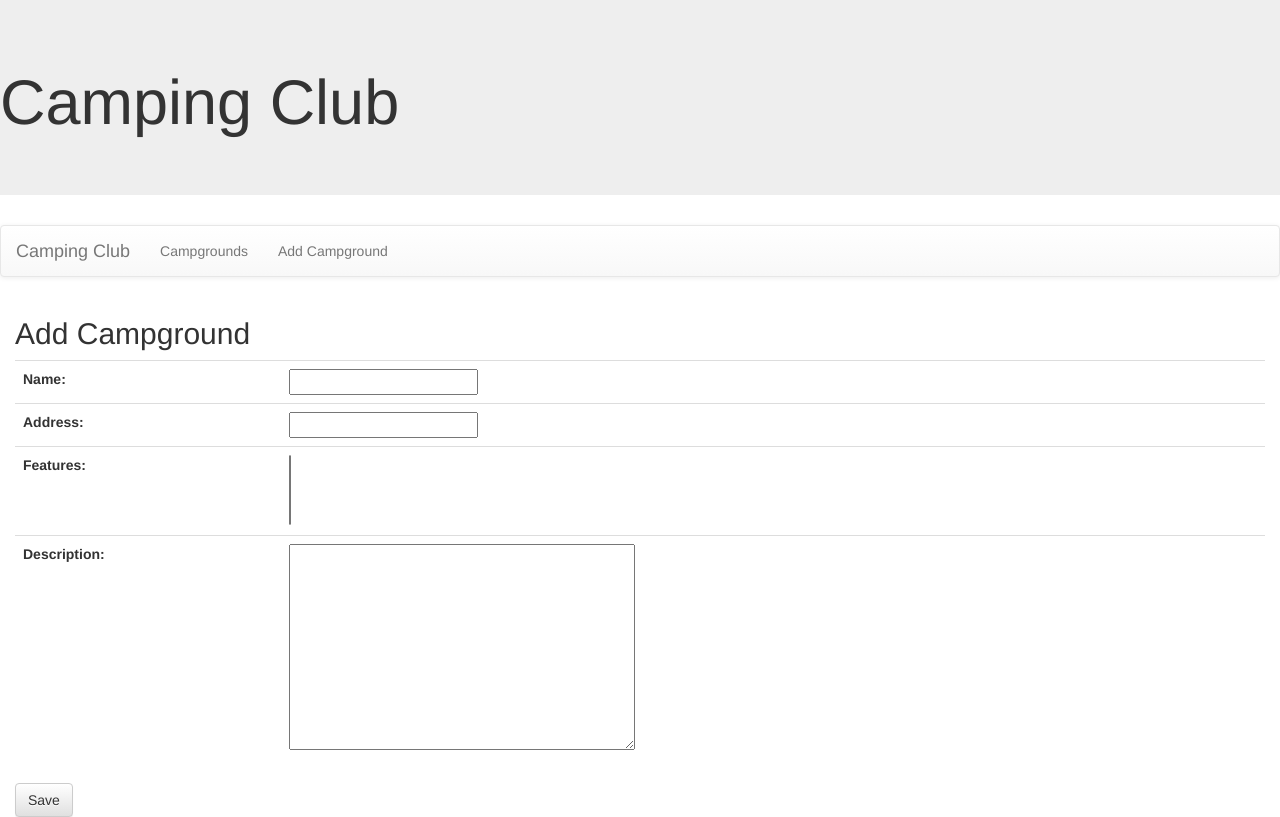
After one commit to janainfanger/campreview, a Django app: page /campreview/addCampground/ in a window 1280 px wide. The commit adds this page. Run offline with Django 3.2, Linux system fonts and the light colour scheme; data that the repository does not hold is empty; some libraries are stand-ins or nearby versions.

Commit message:
Forms page working
Add Campground page and view works, have not yet added in the log in required

```diff
--- /dev/null
+++ b/campingclub/campreview/forms.py
@@ -0,0 +1,7 @@
+from django import forms
+from .models import Campground, Campsite, CampsiteFeatures
+
+class CampForm(forms.ModelForm):
+    class Meta:
+        model=Campground
+        fields='__all__'
--- a/campingclub/campreview/templates/base.html
+++ b/campingclub/campreview/templates/base.html
@@ -17,7 +17,7 @@
 </div>
 <ul class="nav navbar-nav">
     <li><a href="{% url 'campground' %}">Campgrounds</a></li>
-
+    <li><a href="{% url 'addcampground' %}">Add Campground</a></li>
 
 
 
--- /dev/null
+++ b/campingclub/campreview/templates/campreview/addcampground.html
@@ -0,0 +1,12 @@
+{% extends 'base.html' %}
+{% block content %}
+<h2>Add Campground</h2>
+<form method='POST' class="post-form">
+<table class='table'>
+        {% csrf_token %}
+        {{ form.as_table }}
+
+</table>
+<button type="submit" class="save btn btn-default">Save</button>
+</form>
+{% endblock %}
--- a/campingclub/campreview/urls.py
+++ b/campingclub/campreview/urls.py
@@ -4,5 +4,6 @@ from . import views
 urlpatterns = [
     path('', views.index, name='index' ),
     path('campground/', views.campground, name='campground'),
+    path('addCampground/', views.addCampground, name='addcampground')
 
 ]
--- a/campingclub/campreview/views.py
+++ b/campingclub/campreview/views.py
@@ -1,5 +1,7 @@
 from django.shortcuts import render, get_object_or_404
 from.models import Campground, Campsite, CampsiteFeatures, Features
+from .forms import CampForm
+from django.contrib.auth.decorators import login_required
 
 # Create your views here.
 
@@ -9,3 +11,17 @@ def index(request):
 def campground(request):
     campground=Campground.objects.all()
     return render(request, 'campreview/campground.html', {'campground': campground})
+
+
+#form view
+def addCampground(request):
+    form=CampForm
+    if request.method=='POST':
+        form=CampForm(request.POST)
+        if form.is_valid():
+            post=form.save(commit=True)
+            post.save()
+            form=CampForm
+    else:
+        form=CampForm()
+    return render (request, 'campreview/addcampground.html', {'form': form})
```
